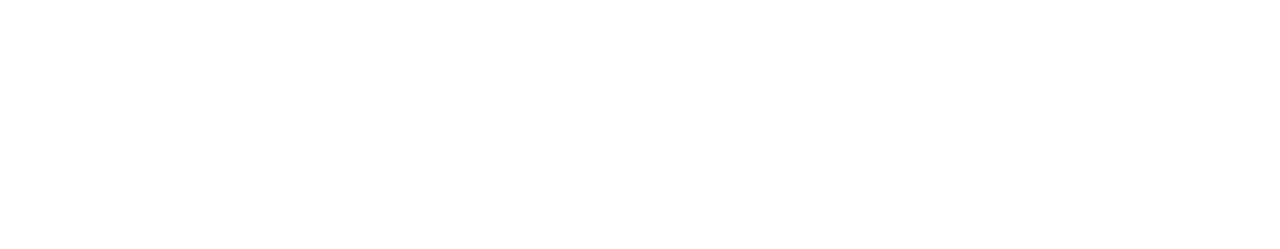
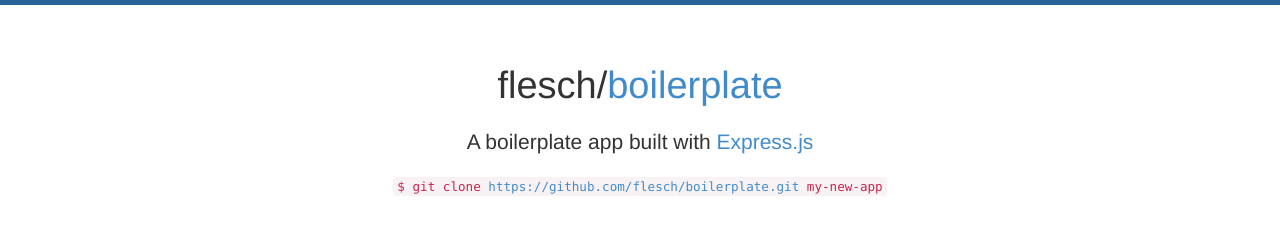
Before and after one commit to flesch/boilerplate, a website: page views/index.html in a window 1280 px wide. Drawn offline with Linux system fonts and the light colour scheme.

Commit message:
Updating index.html with more text.

```diff
--- /dev/null
+++ b/public/css/application.css
@@ -0,0 +1,12 @@
+body {
+  border-top: 5px solid #2a6496;
+}
+
+.application {
+  padding: 40px 15px;
+  text-align: center;
+}
+
+h1 {
+  margin-bottom: 20px;
+}
--- a/views/index.html
+++ b/views/index.html
@@ -8,8 +8,18 @@
 <meta name="description" content="{{description}} (v{{version}})" />
 <meta name="author" content="{{{author}}}" />
 <link rel="stylesheet" href="/css/bootstrap.min.css" media="screen" />
+<link rel="stylesheet" href="/css/application.css" media="screen" />
 </head>
 <body>
+
+<div class="container">
+  <div class="application">
+    <h1>flesch/<a href="https://github.com/flesch/boilerplate">boilerplate</a></h1>
+    <p class="lead">A boilerplate app built with <a href="http://expressjs.com/">Express.js</a></p>
+    <p><code>$ git clone <a href="https://github.com/flesch/boilerplate">https://github.com/flesch/boilerplate.git</a> my-new-app</code></p>
+  </div>
+</div>
+
 <script src="/js/jquery-1.10.2.min.js"></script>
 <script src="/js/bootstrap.min.js"></script>
 </body>
```
